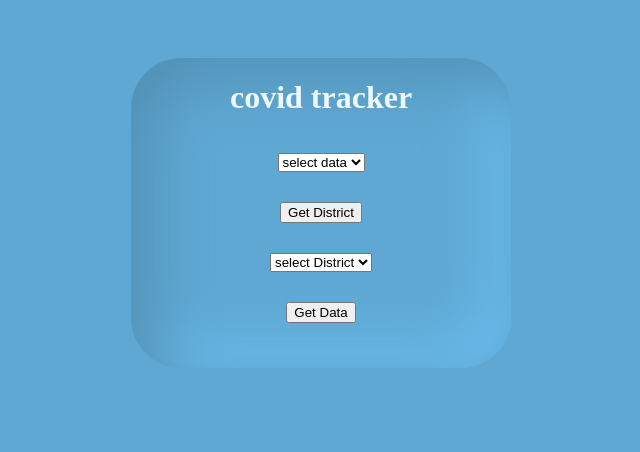
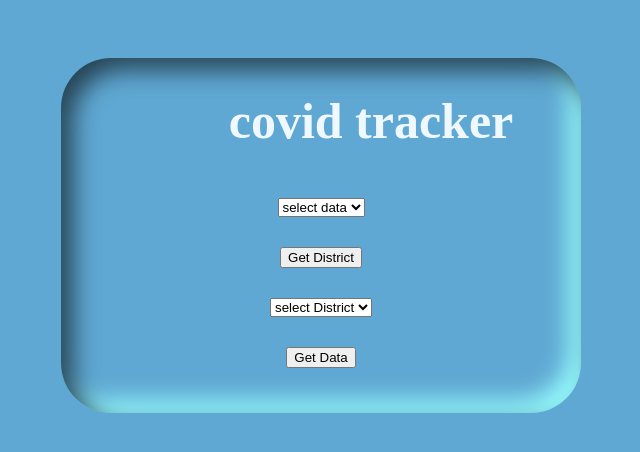
Before and after one commit to BhargavKadali39/COVID19_TRACKER_INDIA, a plain HTML site: page index.html in a window 1280 px wide. Shown: the whole page, without its empty margins (319-959 px from the left). Drawn offline with Linux system fonts and the light colour scheme; no server answers.

Commit message:
Update style.css

```diff
--- a/style.css
+++ b/style.css
@@ -1,22 +1,26 @@
 body{
     background-color: #5FA8D3;
     display: flex;
+    flex-direction: column;
     align-items: center;
-    flex-direction: column;
+    align-content: space-between;
 }
 .box{
     margin-top: 50px;
-    width: 30%;
     display: flex;
+    width: 520px;
     flex-direction: column;
     align-items: center;
     border-radius: 50px;
     background: #5FA8D3;
-    box-shadow: inset 20px 20px 60px #518fb3,
-                inset -20px -20px 60px #6dc1f3;
+    box-shadow: inset 12px 12px 24px #264354,
+                inset -12px -12px 24px #98ffff;
 }
 h1{
+    font-size: 50px;
+    position: relative;
     color: aliceblue;
+    margin-left: 100px;
 }
 select,button,p{
     margin: 15px;
```
